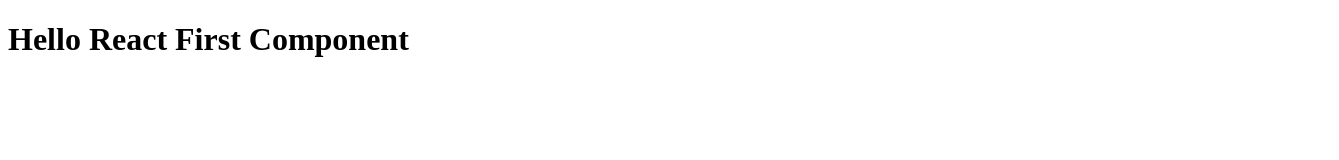
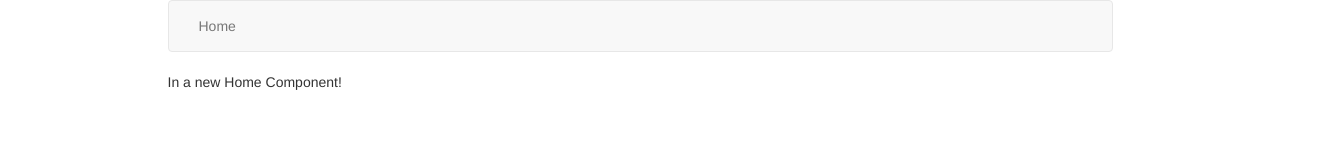
Before and after one commit to Krishank/reactjs-basics, a React app: page / in a window 1280 px wide. Shown: the whole page, 1339 px wide, since content can reach past the window. Built offline with nearby package versions, Linux system fonts and the light colour scheme.

Commit message:
Render Multiple components

```diff
--- /dev/null
+++ b/src/app/components/Header.js
@@ -0,0 +1,17 @@
+import React from "react";
+
+export class Header extends React.Component {
+    render() {
+        return (
+            <nav className="navbar navbar-default">
+                <div className="container">
+                    <div className="navbar-header">
+                        <ul className="nav navbar-nav">
+                            <li><a href="">Home</a></li>
+                        </ul>
+                    </div>
+                </div>
+            </nav>
+        );
+    }
+}
--- /dev/null
+++ b/src/app/components/Home.js
@@ -0,0 +1,11 @@
+import React from "react"
+
+export class Home extends React.Component{
+  render(){
+    return(
+      <div>
+          <p>In a new Home Component!</p>
+      </div>
+    )
+  }
+}
--- a/src/app/index.js
+++ b/src/app/index.js
@@ -1,11 +1,27 @@
-import React from "react"
-import { render } from "react-dom"
+import React from 'react';
+import { render } from 'react-dom';
+
+import { Header } from "./components/Header";
+import { Home } from "./components/Home";
 
 class App extends React.Component {
-  render(){
-    return(
-      <h1>Hello React First Component</h1>
-    )
-  }
+
+    render() {
+        return (
+            <div className="container">
+                <div className="row">
+                    <div className="col-xs-10 col-xs-offset-1">
+                        <Header/>
+                    </div>
+                </div>
+                <div className="row">
+                    <div className="col-xs-10 col-xs-offset-1">
+                        <Home/>
+                    </div>
+                </div>
+            </div>
+        );
+    }
 }
-render(<App/>, window.document.getElementById('app'));
+
+render(<App />, window.document.getElementById('app'));
--- a/src/index.html
+++ b/src/index.html
@@ -3,6 +3,7 @@
   <head>
     <meta charset="utf-8">
     <title>React JS Basic App Setup</title>
+    <link rel="stylesheet" href="https://maxcdn.bootstrapcdn.com/bootstrap/3.3.6/css/bootstrap.min.css" integrity="sha384-1q8mTJOASx8j1Au+a5WDVnPi2lkFfwwEAa8hDDdjZlpLegxhjVME1fgjWPGmkzs7" crossorigin="anonymous">
   </head>
   <body>
     <div id="app"></div>
```
